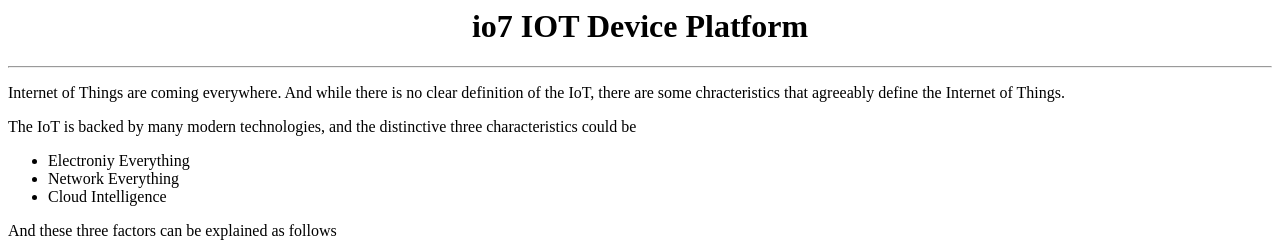
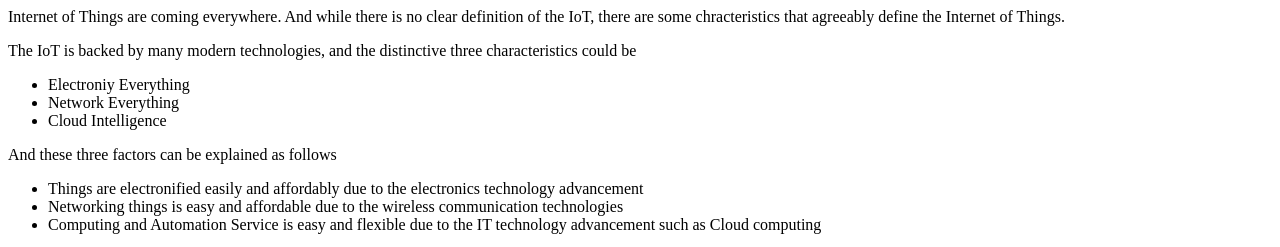
Before and after one commit to io7lab/io7-platform-cloud, a plain HTML site: page doc/io7intro.html in a window 1280 px wide. Shown: the top 247 px of the page. Drawn offline with Linux system fonts and the light colour scheme.

Commit message:
Update io7intro.html

```diff
--- a/doc/io7intro.html
+++ b/doc/io7intro.html
@@ -3,10 +3,6 @@
     <title>test</title>
 </head>
 <body>
-    <center>
-        <h1>io7 IOT Device Platform</h1>
-        <hr />
-    </center>
     <p>Internet of Things are coming everywhere. And while there is no clear definition of the IoT, there are some
         chracteristics that agreeably define the Internet of Things. </p>
     <p>The IoT is backed by many modern technologies, and the distinctive three characteristics could be</p>
```
